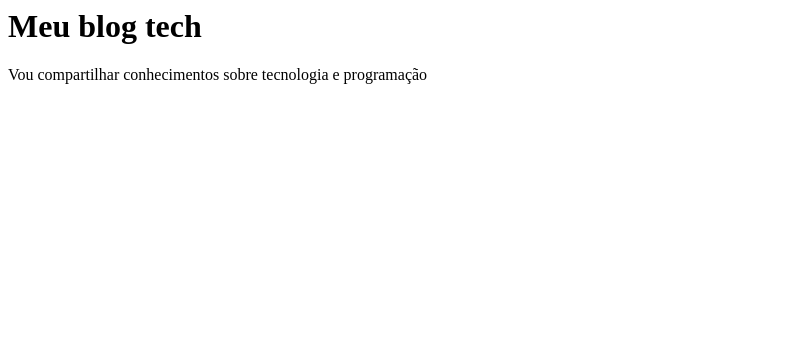
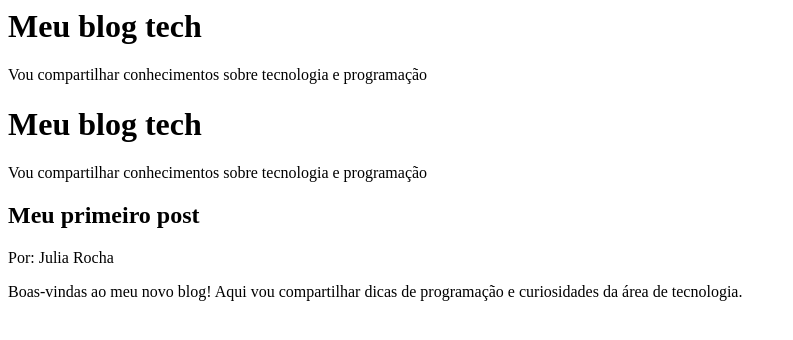
Before and after one commit to paularochajulia-creator/projeto-, a plain HTML site: page Julia/index.html in a window 1280 px wide. Shown: the whole page, without its empty margins (0-793 px from the left). Drawn offline with Linux system fonts and the light colour scheme.

Commit message:
atualizar comando

```diff
--- a/Julia/index.html
+++ b/Julia/index.html
@@ -1,3 +1,23 @@
 <h1>Meu blog tech</h1>
 
 <p>Vou compartilhar conhecimentos sobre tecnologia e programação</p>
+<!DOCTYPE html>
+<html lang="pt-br">
+<head>
+    <meta charset="UTF-8">
+    <meta name="viewport" content="width=device-width, initial-scale=1.0">
+    <title>Blog</title>
+</head>
+<body>
+    <header>
+
+        <h1>Meu blog tech</h1>
+        <p>Vou compartilhar conhecimentos sobre tecnologia e programação</p>
+    </header>
+    <main>
+        <h2>Meu primeiro post</h2>
+        <p>Por: Julia Rocha </p>
+        <p>Boas-vindas ao meu novo blog! Aqui vou compartilhar dicas de programação e curiosidades da área de tecnologia.</p>
+    </main>
+</body>
+</html>
```
